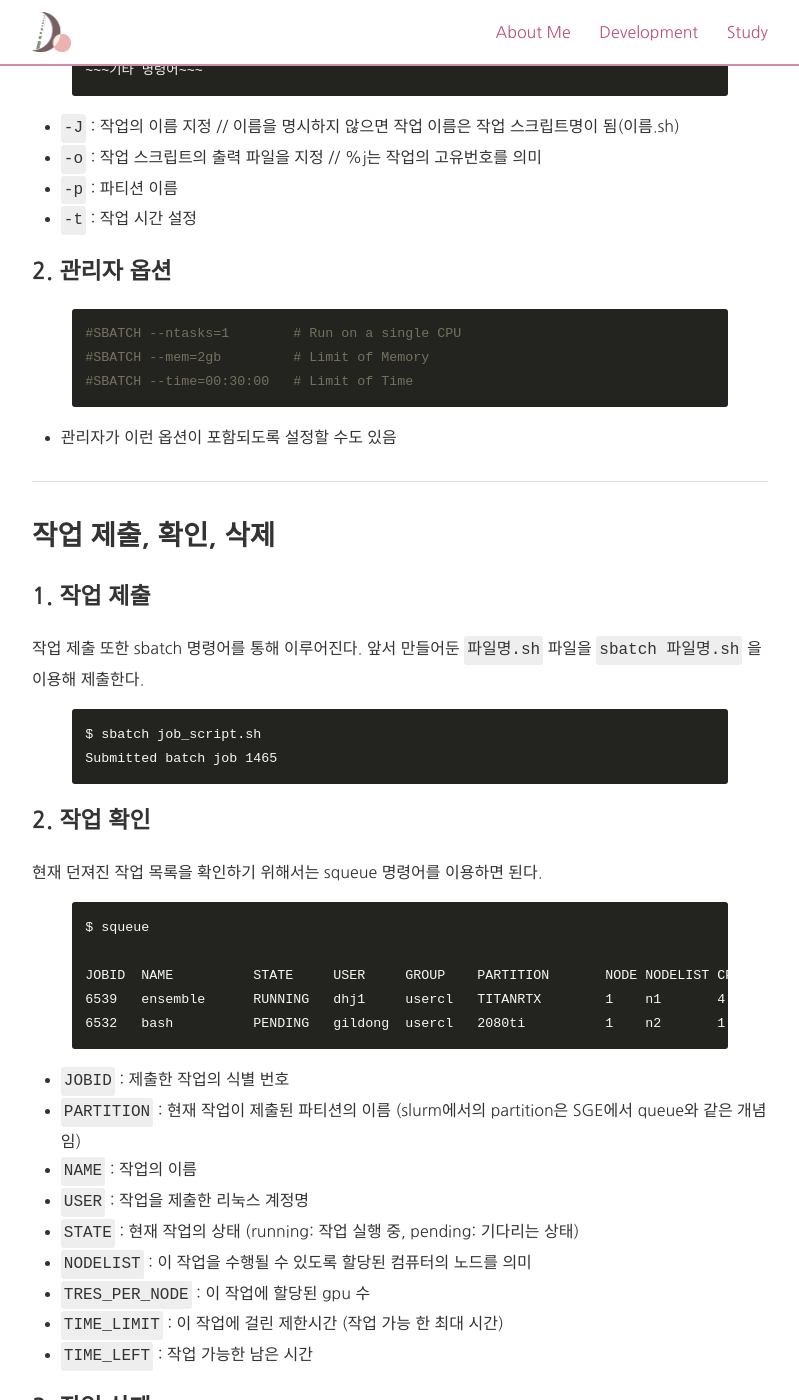
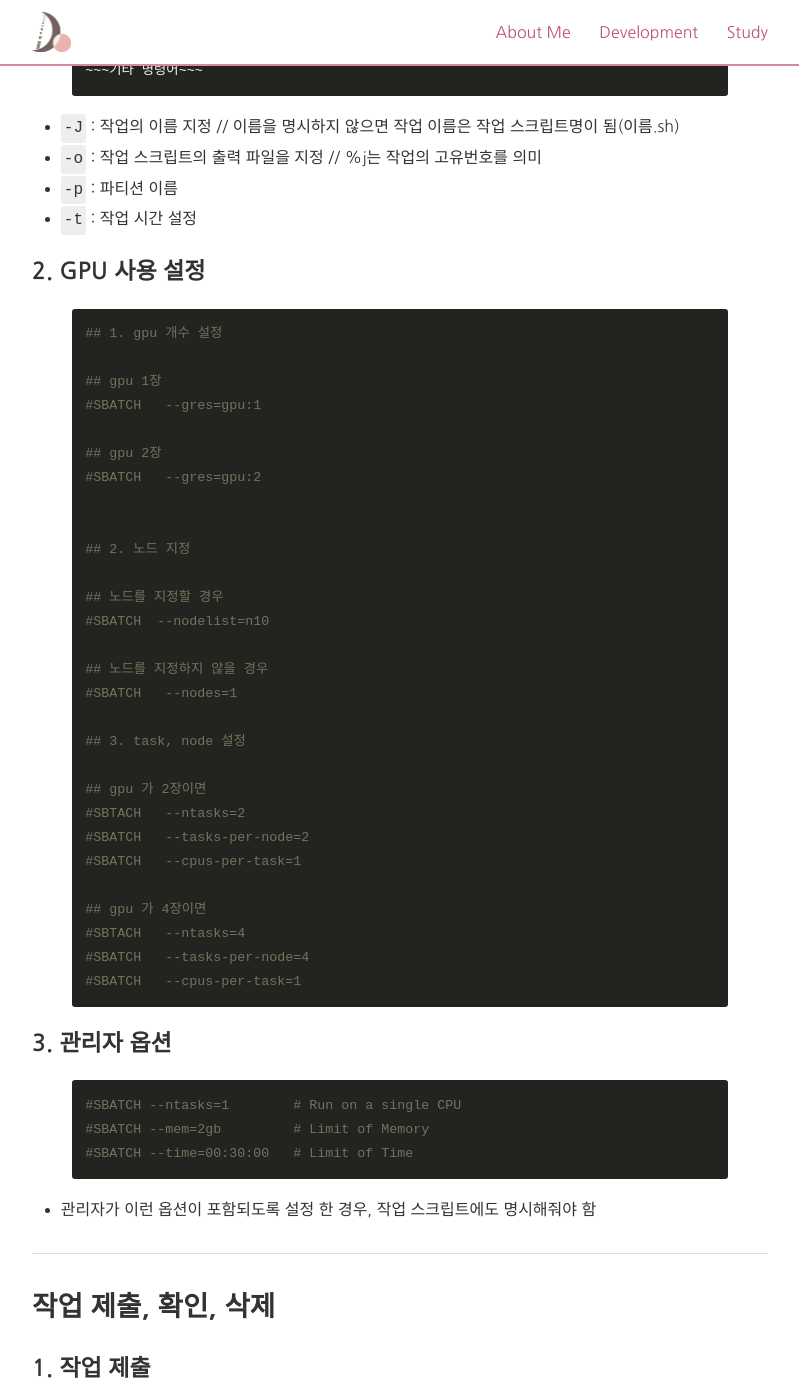
Before and after one commit to doheejin/doheejin.github.io, a Jekyll site: the page built from _posts/2021-02-19-linux-slurm.md, in a window 1280 px wide and 1400 px high, scrolled down 765 px. Shown: the whole window, without its empty margins (240-1039 px from the left). Built offline with Jekyll 4.4.1, drawn with Linux system fonts in a browser that asks for light colours; nearby versions of some CDN libraries; comment, search, counter and statistics services are not loaded.

Commit message:
add contents-slurm

```diff
--- a/_posts/2021-02-19-linux-slurm.md
+++ b/_posts/2021-02-19-linux-slurm.md
@@ -33,8 +33,41 @@ bash 스크립트에서 slurm 명령은 `sbatch`를 통해 이루어진다.
 - `-p` : 파티션 이름
 - `-t` : 작업 시간 설정
 
+### 2. GPU 사용 설정
 
-### 2. 관리자 옵션
+{% highlight bash %}
+## 1. gpu 개수 설정
+
+## gpu 1장
+#SBATCH   --gres=gpu:1
+
+## gpu 2장
+#SBATCH   --gres=gpu:2
+
+
+## 2. 노드 지정
+
+## 노드를 지정할 경우
+#SBATCH  --nodelist=n10
+
+## 노드를 지정하지 않을 경우
+#SBATCH   --nodes=1
+
+## 3. task, node 설정
+
+## gpu 가 2장이면
+#SBTACH   --ntasks=2
+#SBATCH   --tasks-per-node=2
+#SBATCH   --cpus-per-task=1
+
+## gpu 가 4장이면
+#SBTACH   --ntasks=4
+#SBATCH   --tasks-per-node=4
+#SBATCH   --cpus-per-task=1
+
+{% endhighlight %}
+
+### 3. 관리자 옵션
 
 {% highlight bash %}
 #SBATCH --ntasks=1        # Run on a single CPU
@@ -42,7 +75,7 @@ bash 스크립트에서 slurm 명령은 `sbatch`를 통해 이루어진다.
 #SBATCH --time=00:30:00   # Limit of Time
 {% endhighlight %}
 
-- 관리자가 이런 옵션이 포함되도록 설정할 수도 있음
+- 관리자가 이런 옵션이 포함되도록 설정 한 경우, 작업 스크립트에도 명시해줘야 함
 
 ------
 
```
